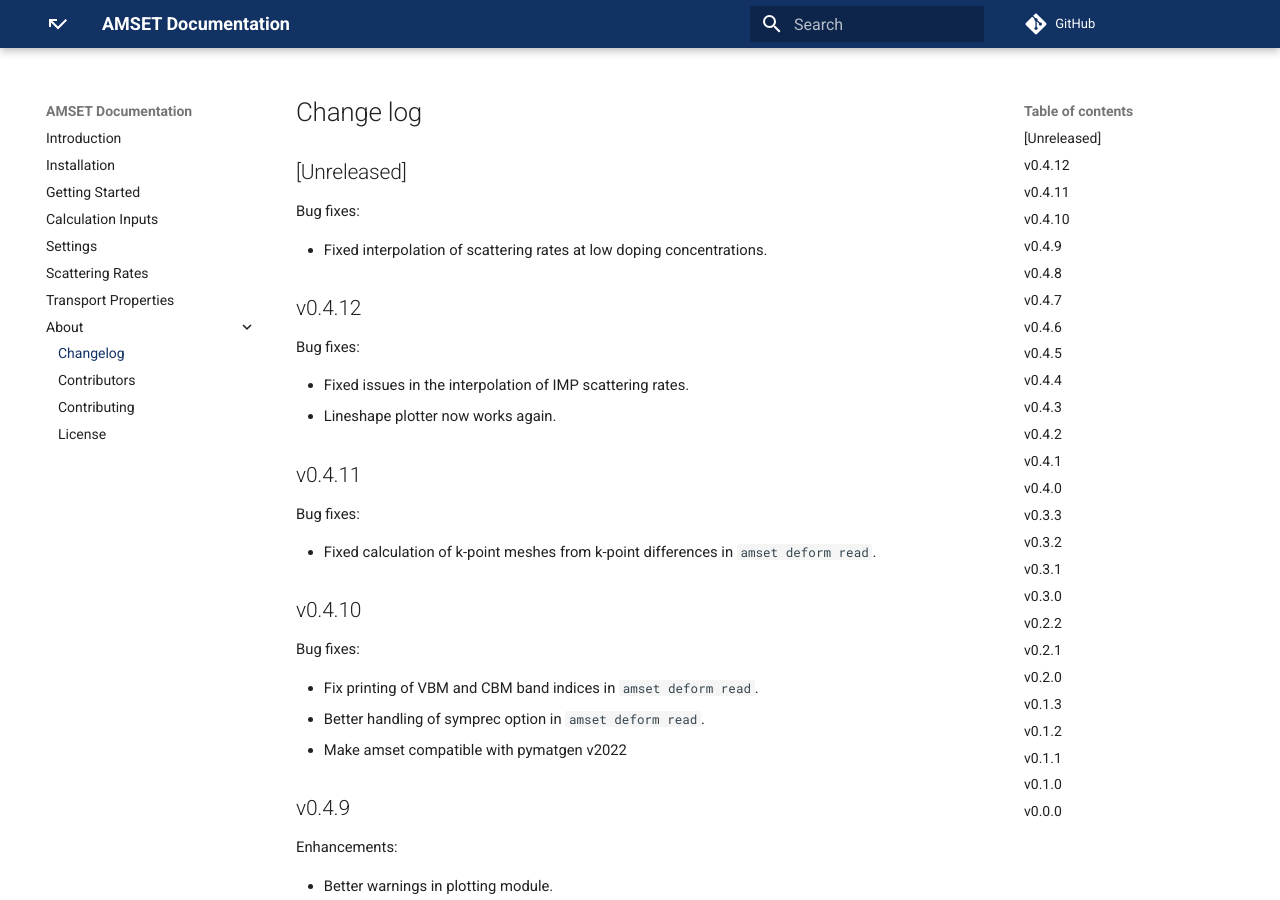
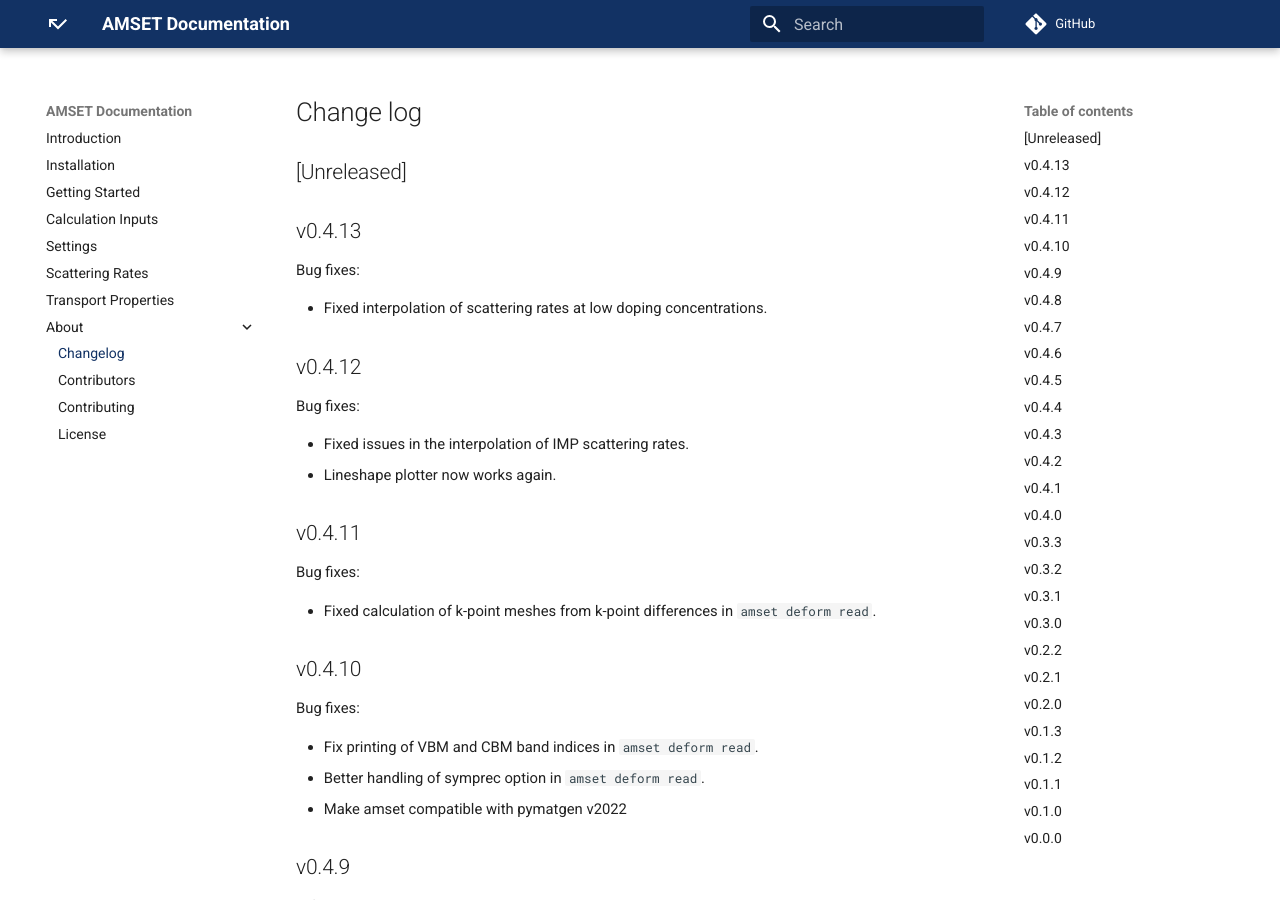
Before and after one commit to hackingmaterials/amset, an MkDocs documentation site: the page built from docs/src/changelog.md, in a window 1280 px wide and 900 px high. Built offline with MkDocs 1.6.1 and Material for MkDocs 9.7.7, drawn with Linux system fonts in a browser that asks for light colours; comment, search, counter and statistics services are not loaded.

Commit message:
Update changelog

```diff
--- a/docs/src/changelog.md
+++ b/docs/src/changelog.md
@@ -1,6 +1,8 @@
 # Change log
 
 ## [Unreleased]
+
+## v0.4.13
 
 Bug fixes:
 
```
